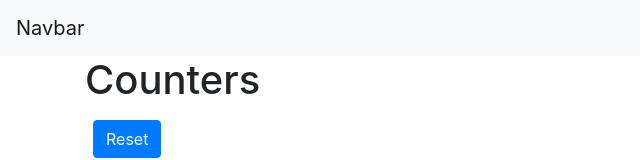
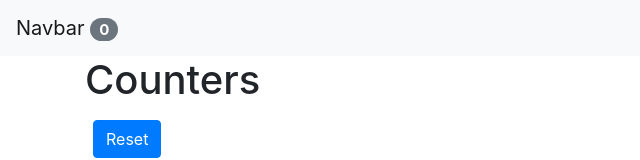
Before and after one commit to chrisvasqm/react-counter-app, a React (Create React App) app: page / in a window 1280 px wide. Shown: the top 160 px of the page, without its empty margins (0-640 px from the left). Built offline with nearby package versions, Linux system fonts and the light colour scheme.

Commit message:
Add Navbar counter

```diff
--- a/src/App.js
+++ b/src/App.js
@@ -39,7 +39,7 @@
   render() {
     return (
       <React.Fragment>
-        <Navbar />
+        <Navbar totalCounters={this.state.counters.filter(counter => counter.value > 0).length}/>
 
         <main className="container">
           <Counters
--- a/src/components/navbar.jsx
+++ b/src/components/navbar.jsx
@@ -5,7 +5,10 @@
     return (
       <nav className="navbar navbar-light bg-light">
         <a className="navbar-brand" href="#">
-          Navbar
+          Navbar{" "}
+          <span className="badge badge-pill badge-secondary">
+            {this.props.totalCounters}
+          </span>
         </a>
       </nav>
     );
```
